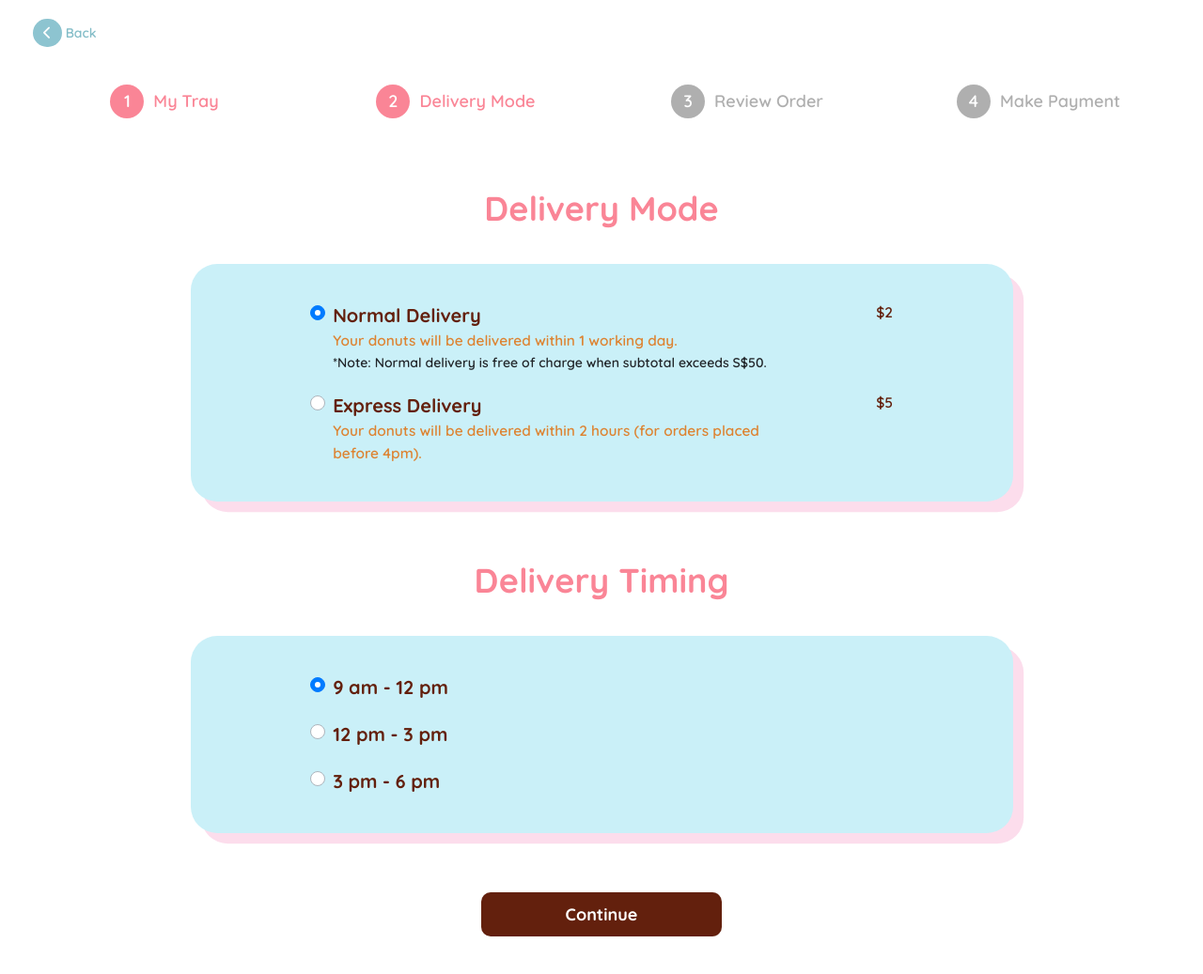
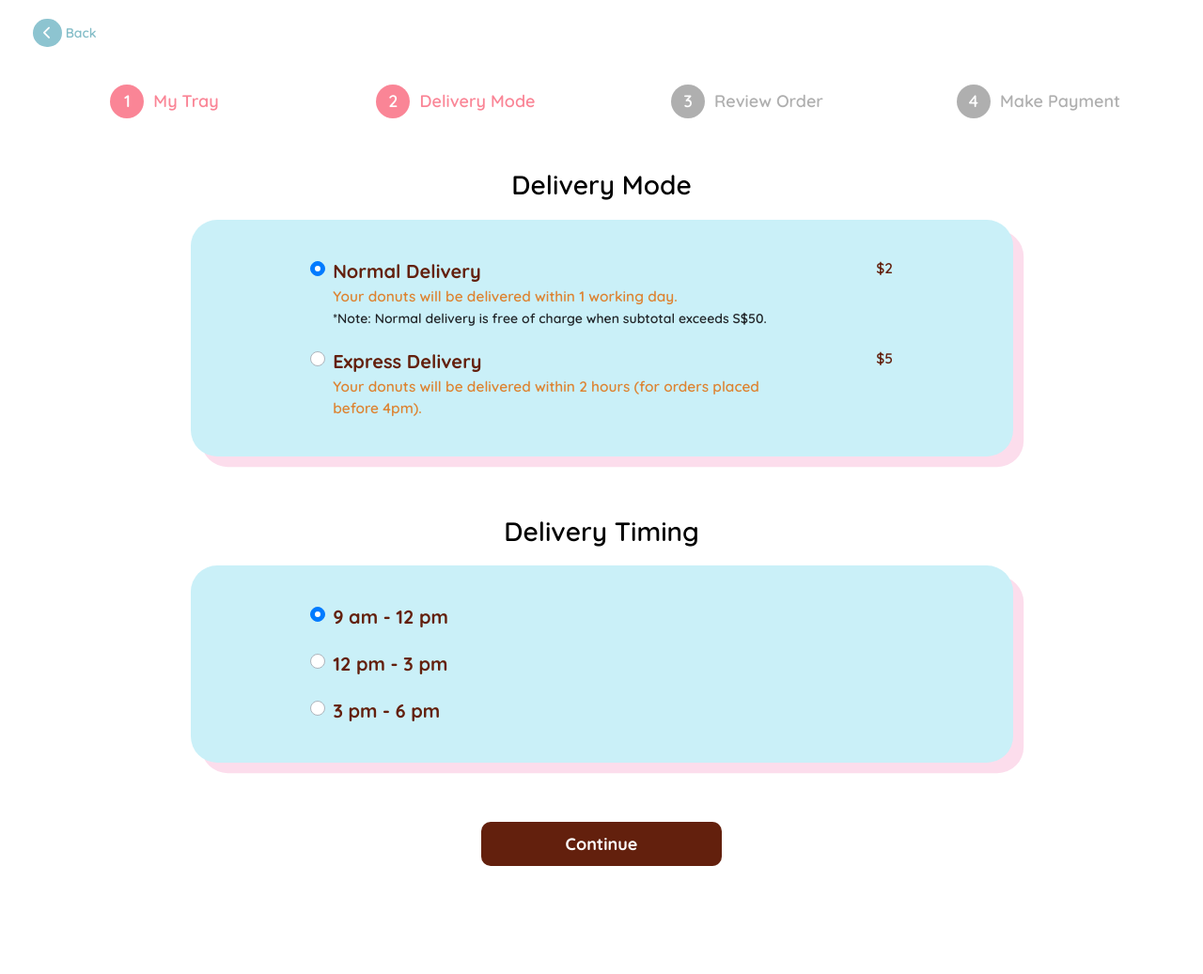
Before and after one commit to tgonet/HelloDonuts, a PHP site: page /HelloDonuts/deliveryMode.php in a window 1280 px wide. Shown: the part 248-1285 px from the top of the page at 94% size. Run offline with PHP 8.4, Linux system fonts and the light colour scheme; the visitor is signed in with stand-in values (Sample User, id 1); some libraries are stand-ins or nearby versions.

Commit message:
edit css for shoppingcart and deliverymode

```diff
--- a/deliveryMode.php
+++ b/deliveryMode.php
@@ -50,7 +50,7 @@ include("header.php");
         </div>
     </div> <!-- end breadcrumb -->
 
-    <h1 class='page-title'>Delivery Mode</h1>
+    <h3 class='outsideBackground'>Delivery Mode</h3>
 
     <form action='deliveryFunction.php' method='post' style='width: 100%; padding: 0;'>
         <div class='tray-background'> <!-- start background -->
@@ -86,9 +86,7 @@ include("header.php");
 
         <!-- delivery timing -->
         <div id='normal-time'>
-            <h1 class='page-title'>
-                Delivery Timing
-            </h1>
+            <h3 class='outsideBackground'>Delivery Timing</h3>
 
             <div class='tray-background'> <!-- start background -->
             <div class='form-input-grp'>
--- a/shoppingCart.php
+++ b/shoppingCart.php
@@ -63,7 +63,7 @@ if (isset($_SESSION["Cart"])) {
         echo "</div>";
 
 		// the page header of shopping cart page
-		echo "<h1 class='page-title'>My Tray</h1>";
+		echo "<h3 class='outsideBackground'>My Tray</h3>";
 
 		// the header row of shopping cart page
 		echo "<div class='tray-background'>";
```
